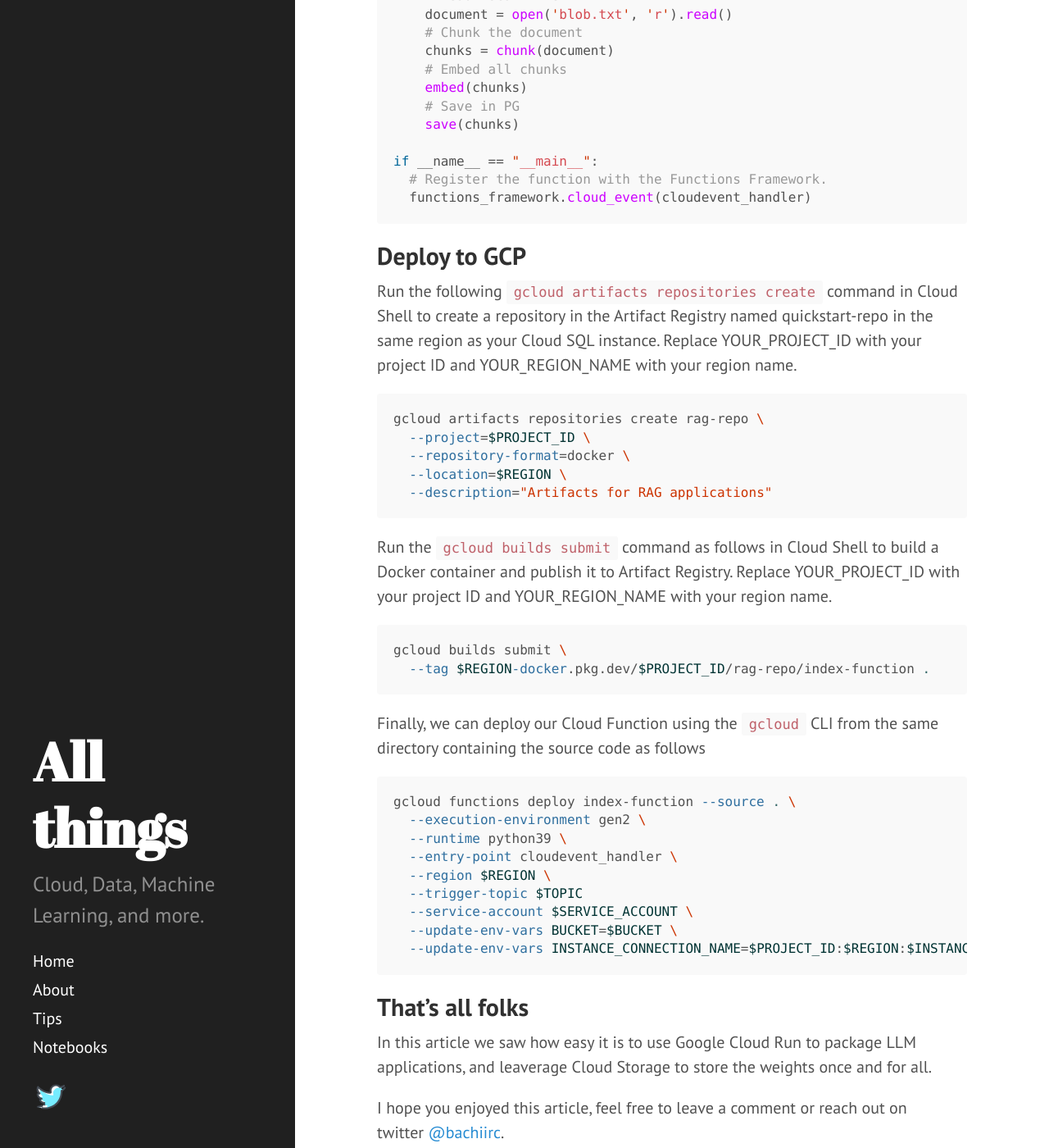
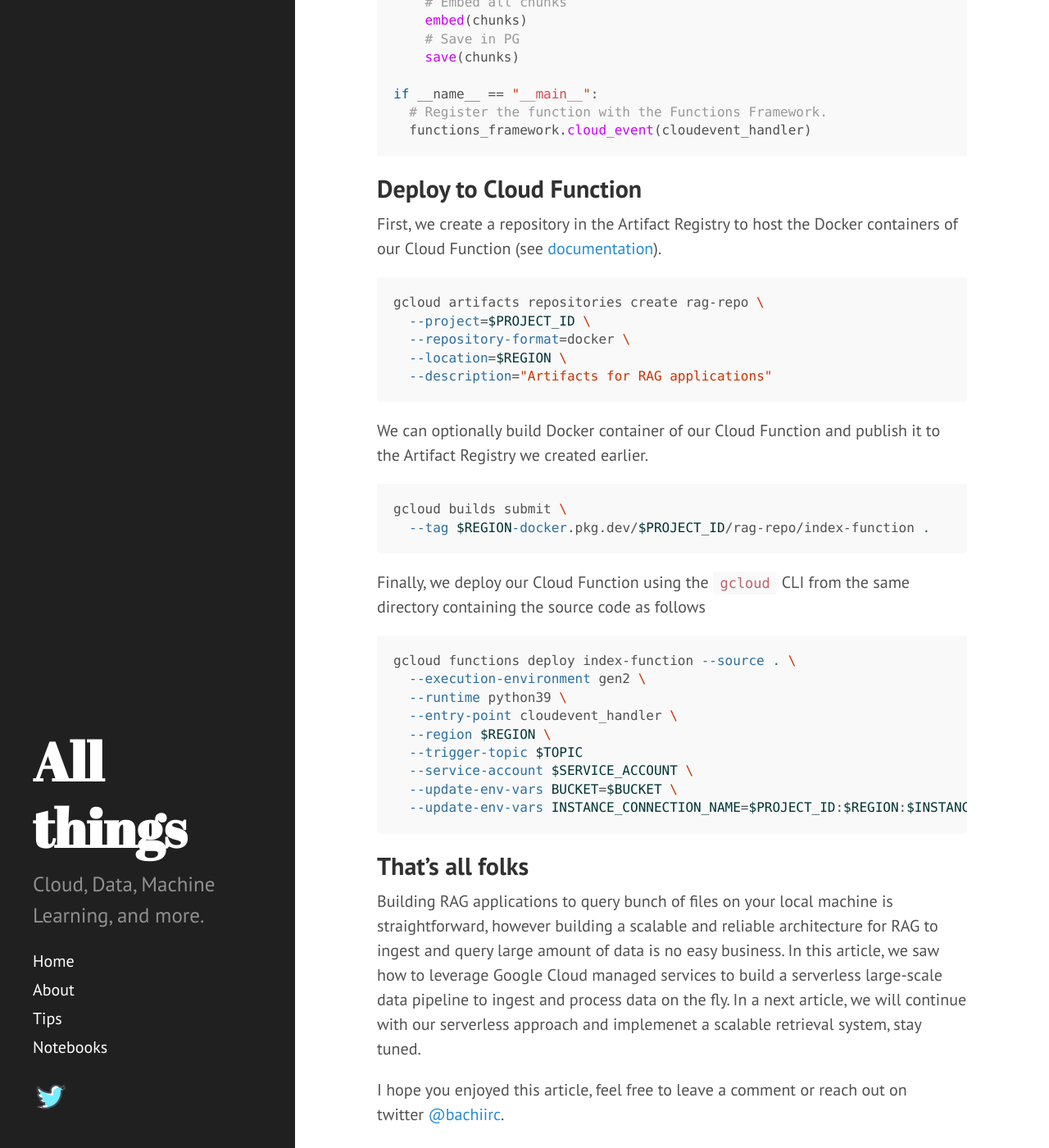
Before and after one commit to dzlab/dzlab.github.io, a Jekyll site: the page built from _posts/2023-10-01-gcp_serverless_rag-i.md, in a window 1280 px wide and 1400 px high, scrolled down 8776 px. Shown: the whole window at 82% size. Built offline with Jekyll 4.4.1, drawn with Linux system fonts in a browser that asks for light colours; nearby versions of some CDN libraries; a script that is not in the unit is left out; the table of contents is made by our own code; some of the changed text lies outside the part shown.

Commit message:
wrap up article

````diff
--- a/_posts/2023-10-01-gcp_serverless_rag-i.md
+++ b/_posts/2023-10-01-gcp_serverless_rag-i.md
@@ -205,11 +205,7 @@
 ```
 
 ### Saving to PostgreSQL
-This helper function use pgvector to store the generated embeddings within PostgreSQL.
-
-
-
->⚠️ The following code snippet may run for a few minutes.
+This helper function uses the [Cloud SQL Python Connector](https://cloud.google.com/sql/docs/postgres/samples/cloud-sql-postgres-sqlalchemy-connect-connector) to connect to the Cloud SQL from our Cloud Function. Then makes sure the `pgvector` extension is loaded and the target embeddings table is created. Finally, writes the chunks with their embeddings into Cloud SQL.
 
 ```python
 # Save the Pandas dataframe in a PostgreSQL table.
@@ -260,16 +256,10 @@
     await conn.close()
 ```
 
-> Note: Saving credentials in environment variables is convenient, but not secure - consider a more secure solution such as [Cloud Secret Manager](https://cloud.google.com/secret-manager) to help keep secrets safe. Alternatively [Cloud SQL Auth Proxy](https://cloud.google.com/sql/docs/postgres/connect-instance-auth-proxy)
-
-
-- https://cloud.google.com/sql/docs/postgres/connect-functions
-- https://cloud.google.com/sql/docs/postgres/connect-instance-cloud-functions
-- https://codelabs.developers.google.com/codelabs/connecting-to-cloud-sql-with-cloud-functions
+> Note: Saving credentials in environment variables is convenient, but not secure - consider a more secure solution such as [Cloud Secret Manager](https://cloud.google.com/secret-manager) to help keep secrets safe. Alternatively [Cloud SQL Auth Proxy](https://cloud.google.com/sql/docs/postgres/connect-instance-auth-proxy).
 
 ### All together
-
-`main.py`
+Finally, we implement the event handling of our Cloud Function in `main.py`. Upon receiving a notification event related to a file upload, we download the file, chunk it, embed each chunk, then store the embeddings to Cloud SQL.
 
 ```python
 from cloudevents.http import CloudEvent
@@ -296,10 +286,8 @@
   functions_framework.cloud_event(cloudevent_handler)
 ```
 
-## Deploy to GCP
-
-
-Run the following `gcloud artifacts repositories create` command in Cloud Shell to create a repository in the Artifact Registry named quickstart-repo in the same region as your Cloud SQL instance. Replace YOUR_PROJECT_ID with your project ID and YOUR_REGION_NAME with your region name.
+## Deploy to Cloud Function
+First, we create a repository in the Artifact Registry to host the Docker containers of our Cloud Function (see [documentation](https://cloud.google.com/sql/docs/postgres/connect-instance-cloud-functions)).
 
 ```shell
 gcloud artifacts repositories create rag-repo \
@@ -309,14 +297,14 @@
   --description="Artifacts for RAG applications"
 ```
 
-Run the `gcloud builds submit` command as follows in Cloud Shell to build a Docker container and publish it to Artifact Registry. Replace YOUR_PROJECT_ID with your project ID and YOUR_REGION_NAME with your region name.
+We can optionally build Docker container of our Cloud Function and publish it to the Artifact Registry we created earlier.
 
 ```shell
 gcloud builds submit \
   --tag $REGION-docker.pkg.dev/$PROJECT_ID/rag-repo/index-function .
 ```
 
-Finally, we can deploy our Cloud Function using the `gcloud` CLI from the same directory containing the source code as follows
+Finally, we deploy our Cloud Function using the `gcloud` CLI from the same directory containing the source code as follows
 
 ```shell
 gcloud functions deploy index-function --source . \
@@ -332,6 +320,6 @@
 
 
 ## That's all folks
-In this article we saw how easy it is to use Google Cloud Run to package LLM applications, and leaverage Cloud Storage to store the weights once and for all.
+Building RAG applications to query bunch of files on your local machine is straightforward, however building a scalable and reliable architecture for RAG to ingest and query large amount of data is no easy business. In this article, we saw how to leverage Google Cloud managed services to build a serverless large-scale data pipeline to ingest and process data on the fly. In a next article, we will continue with our serverless approach and implemenet a scalable retrieval system, stay tuned.
 
 I hope you enjoyed this article, feel free to leave a comment or reach out on twitter [@bachiirc](https://twitter.com/bachiirc).
````
Also changed, not shown: other parts of _posts/2023-10-01-gcp_serverless_rag-i.md (+1 -1 lines).
